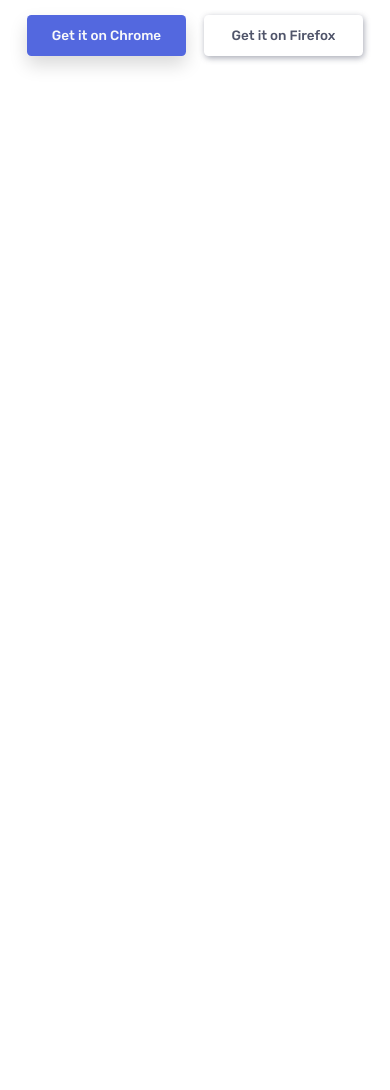
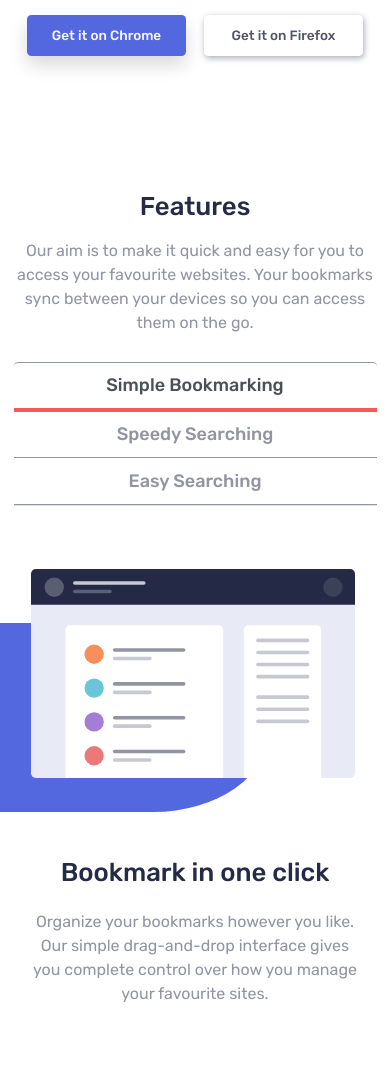
Before and after one commit to pgtir/Bookmark-Website, a plain HTML site: page index.html in a window 390 px wide. Shown: the part 663-1753 px from the top of the page. Before the commit the page ends 844 px from the top, so only its background shows below. Drawn offline with nearby package versions, Linux system fonts and the light colour scheme.

Commit message:
Features code (mobile -version only )

```diff
--- a/index.html
+++ b/index.html
@@ -43,7 +43,7 @@
 
   </nav>
 
-  <section class="py-5  text-center text-sm-start">
+  <section class="py-5  text-center text-sm-start mb-4">
     <div class="container-fluid ps-sm-5 ms-sm-5">
       <div class="row flex-row-reverse justify-content-between ">
         <div class="col-sm-7 col-xl-6  py-2 position-relative pill">
@@ -67,6 +67,48 @@
     </div>
   </section>
 
+  <section id="features" class="py-5 text-center">
+    <div class="container-fluid pe-sm-5 me-sm-5">
+      <article>
+        <h3>Features</h3>
+        <p class="py-2">Our aim is to make it quick and easy for you to access your favourite websites.
+          Your bookmarks sync between your devices so you can access them on the go.
+        </p>
+      </article>
+
+      <article class="navtabs">
+        <ul class="nav nav-tabs flex-column flex-sm-row">
+          <li class="nav-item first ">
+            <a class="nav-link active" aria-current="page" href="#">Simple Bookmarking</a>
+          </li>
+          <li class="nav-item second">
+            <a class="nav-link" href="#">Speedy Searching</a>
+          </li>
+          <li class="nav-item third">
+            <a class="nav-link" href="#">Easy Searching</a>
+          </li>
+        </ul>
+      </article>
+
+      <article class="active-tab py-5">
+        <div class="row  justify-content-between ">
+          <div class="col-sm-7 col-xl-6  py-2 position-relative pill2">
+            <img src="images/illustration-features-tab-1.svg" alt="" class="img-fluid position-absolute">
+            <div class="blue-back2 mt-5"></div>
+          </div>
+          <div class="col-sm-5 pt-1 mt-4 px-4 manager">
+            <h3 class=" lh-base">Bookmark in one click</h3>
+            <p class="py-2">
+              Organize your bookmarks however you like. Our simple drag-and-drop interface
+  gives you complete control over how you manage your favourite sites.
+            </p>
+          </div>
+        </div>
+      </article>
+
+    </div>
+  </section>
+
 
   </header>
 
--- a/style.css
+++ b/style.css
@@ -50,6 +50,9 @@ header nav .btn:hover, header nav .btn:active {
     .pill {
      padding-right: 0 !important;
     }
+    .pill2 {
+     padding-left: 0 !important;
+    }
 
 
 
@@ -61,6 +64,14 @@ header nav .btn:hover, header nav .btn:active {
 
      }
 
+    .blue-back2 {
+     height: 10.5rem;
+     background-color: hsl(231, 69%, 60%);
+     margin-right: 6rem;
+     border-bottom-right-radius: 43%;
+
+     }
+
 
   header section img {
       width: 88%;
@@ -68,13 +79,18 @@ header nav .btn:hover, header nav .btn:active {
       left: 8%;
 
   }
+  #features article  img {
+      width: 83%;
+      right: 8%;
 
-  header section h1 {
+  }
+
+  header section h1, #features h3 {
       color: hsl(229, 31%, 21%);
       font-weight: 500;
   }
 
-  header section p {
+  header section p, #features p {
       color: hsl(229, 8%, 60%);
       font-size: 16px;
   }
@@ -116,6 +132,33 @@ header section .btn-white {
    flex: 1 1;
 }
 
+.nav-tabs .first {
+    color: hsl(229, 31%, 21%);
+    font-weight: 500;
+}
+
+.nav-tabs .second .nav-link, .nav-tabs .third .nav-link{
+    color: hsl(229, 8%, 60%) !important;
+    font-weight: 500;
+}
+
+.nav-tabs  .second, .third{
+    border-color: hsl(229, 8%, 60%);
+    border-left: 0px solid transparent;
+    border-right: 0px solid transparent;
+
+    border-bottom: 1px solid hsl(229, 8%, 60%);
+   }
+
+   .nav-tabs .first .nav-link {
+    border: 0px solid transparent;
+    border-top: 1px solid hsl(229, 8%, 60%);
+       border-bottom: 4px solid hsl(0, 94%, 66%);
+       position: realtive;
+   }
+
+
+
 @media (min-width: 1200px) {
 
     .manager{
@@ -130,11 +173,25 @@ header section .btn-white {
         margin-top: 7rem !important;
 
         }
+    .blue-back2 {
+        height: 16rem;
+        background-color: hsl(231, 69%, 60%);
+        margin-right: 8rem;
+        border-bottom-right-radius: 43%;
+        margin-top: 7rem !important;
+
+        }
     header section img {
         /* width: 40%; */
         left: 0%;
         top: 0;
     }
+    #features article img {
+        /* width: 40%; */
+        right: 0%;
+        top: 0;
+    }
+}
 
     @media (min-width: 1440px) {
 
@@ -151,11 +208,26 @@ header section .btn-white {
 
 
             }
+        .blue-back2 {
+            height: 16.5rem;
+            background-color: hsl(231, 69%, 60%);
+            margin-right: 10rem;
+            border-bottom-right-radius: 43%;
+            margin-top: 9rem !important;
+
+
+            }
         header section img {
             /* width: 40%; */
             left: 0%;
             top: 0;
         }
+        #features article img {
+            /* width: 40%; */
+            right: 0%;
+            top: 0;
+        }
+    }
 
     @media (min-width: 575px) and (max-width: 745px) {
         .btn-white {
@@ -183,9 +255,17 @@ header section .btn-white {
             /* width: %; */
             left: 8%;
         }
+        #features article img {
+            /* width: %; */
+        right: 8%;
+        }
+    }
 
     @media (min-width: 450px) and (max-width: 510px) {
             .blue-back {
+                height: 15rem;
+            }
+            .blue-back2 {
                 height: 15rem;
             }
         }
@@ -195,10 +275,8 @@ header section .btn-white {
                 width: 80%;
                 left: 8%;
             }
+            #features article img {
+                width: 72%;
+                right: 8%;
+            }
         }
-
-
-     }
-
-
-    }
```
